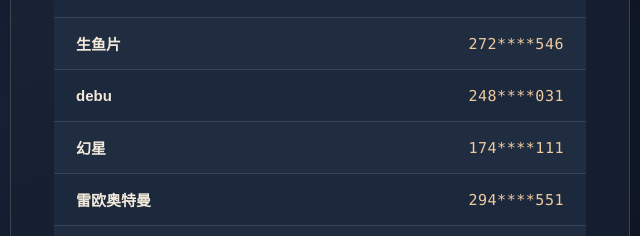
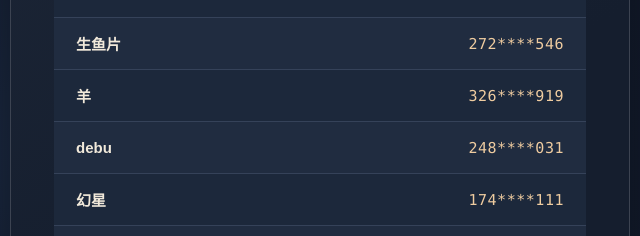
Before and after one commit to 1bit-monster7/bosspractice-sponsors, a plain HTML site: page index.html in a window 1280 px wide. Shown: the part 564-800 px from the top of the page, 320-960 px from the left. Drawn offline with Linux system fonts and the light colour scheme.

Commit message:
Update sponsor list

```diff
--- a/index.html
+++ b/index.html
@@ -120,6 +120,7 @@
         <tr><td>孤独</td><td class="number" align="right">361****712</td></tr>
         <tr><td>小兄弟</td><td class="number" align="right">260****954</td></tr>
         <tr><td>生鱼片</td><td class="number" align="right">272****546</td></tr>
+        <tr><td>羊</td><td class="number" align="right">326****919</td></tr>
         <tr><td>debu</td><td class="number" align="right">248****031</td></tr>
         <tr><td>幻星</td><td class="number" align="right">174****111</td></tr>
         <tr><td>雷欧奥特曼</td><td class="number" align="right">294****551</td></tr>
```
